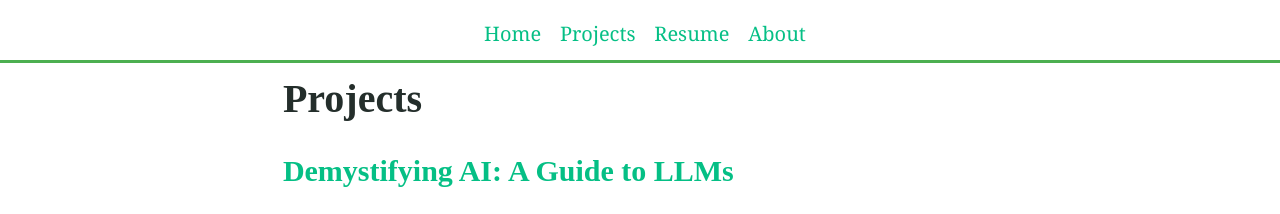
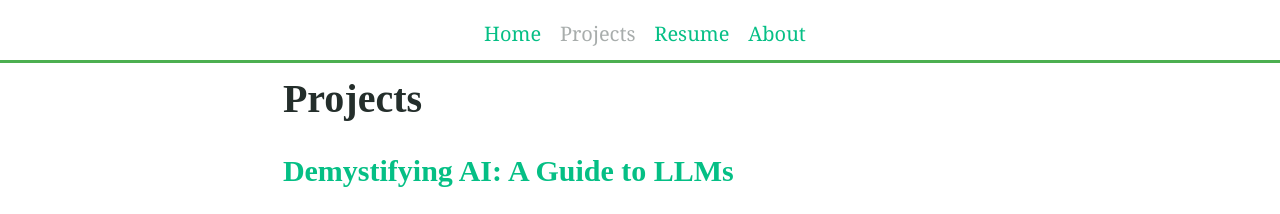
Before and after one commit to XanderAP25/AlexPuskaricDev, a Jekyll site: the page built from projects.md, in a window 1280 px wide. Shown: the top 214 px of the page. Built offline with Jekyll 4.4.1, drawn with Linux system fonts in a browser that asks for light colours.

```diff
--- a/_config.yml
+++ b/_config.yml
@@ -38,12 +38,12 @@ navigation_header:
   - title: "Home"
     url: "/"
   - title: "Projects"
-    url: "/projects/"
+    url: "/projects"
   - title: "Resume"
     url: "/assets/Resume%20as%20of%205_7_2025.pdf"
     html_options: { target: "_blank" }
   - title: "About"
-    url: "/about/"
+    url: "/about"
 
 
 
```
